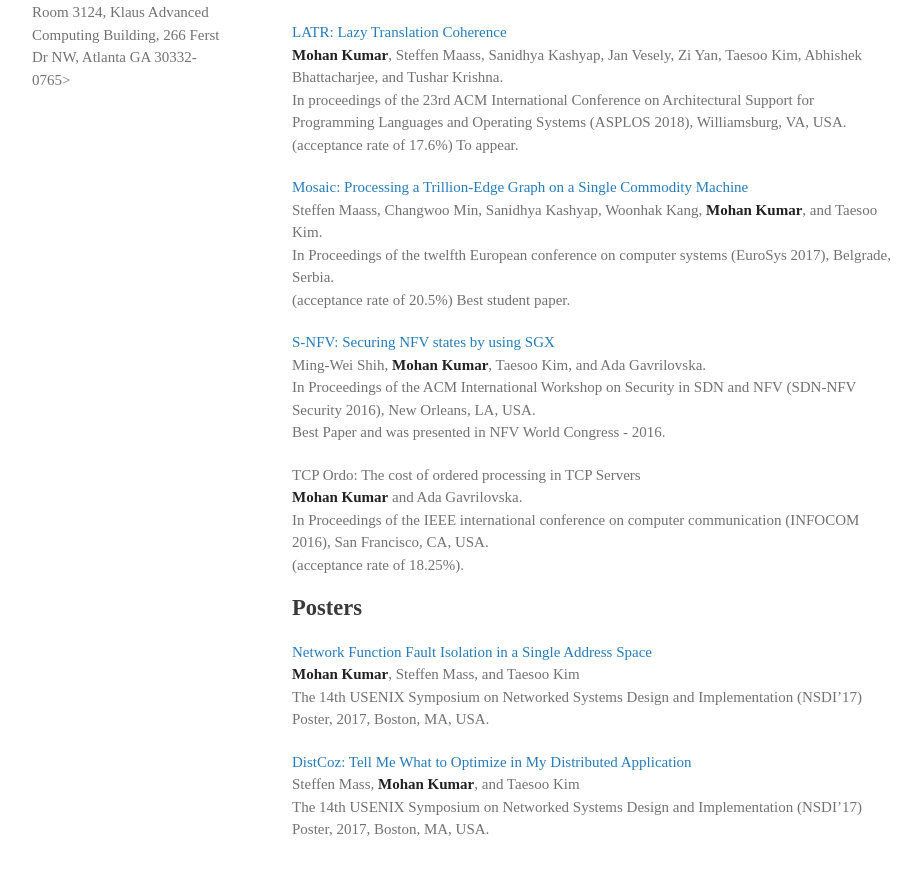
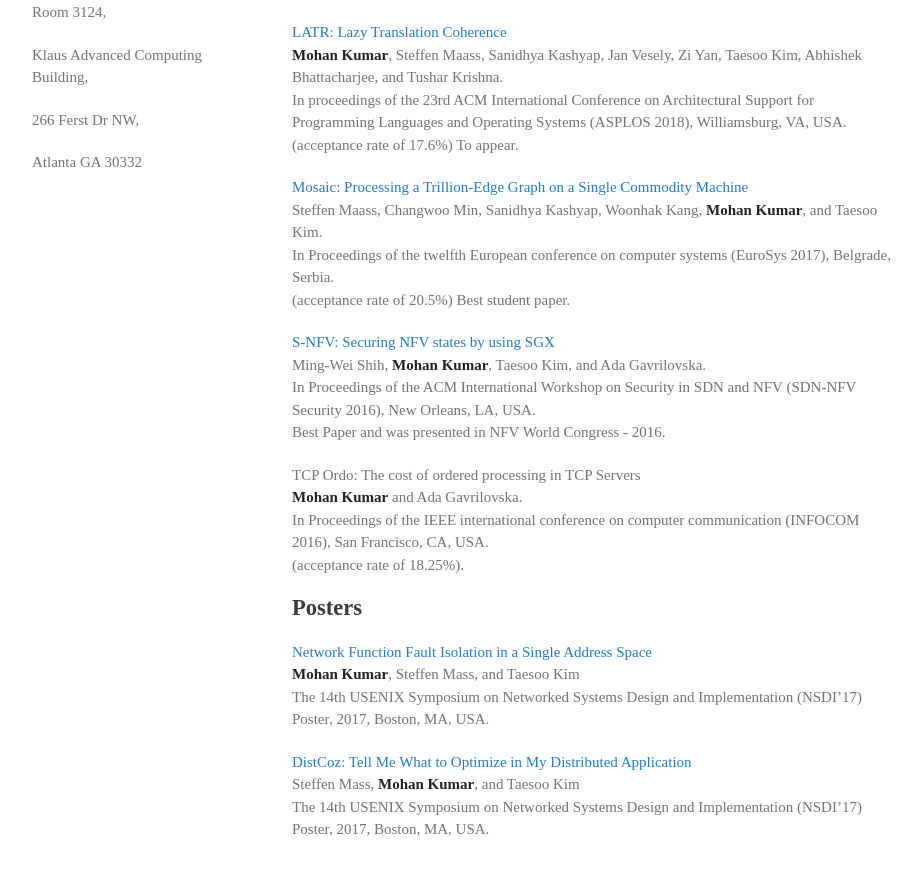
Before and after one commit to mohankku/mohankku.github.io, a Jekyll site: the page built from index.md, in a window 1280 px wide and 1280 px high. Shown: the part 369-1244 px from the top of the window, without its empty margins (178-1099 px from the left). Built offline with Jekyll 4.4.1, drawn with Linux system fonts in a browser that asks for light colours; our own code applies the rules of GitHub Pages for plain Markdown files.

Commit message:
update address

```diff
--- a/_layouts/default.html
+++ b/_layouts/default.html
@@ -27,8 +27,10 @@
             <a href="https://scholar.google.com/citations?user=NVCULdIAAAAJ&hl=en">Google Scholar</a></p></center>
         {% if site.github.is_user_page %}
         <center><p class="view"><img src=./data/mohan.png></p></center>
-        <p class="view">Room 3124, Klaus Advanced Computing Building,
-          266 Ferst Dr NW, Atlanta GA 30332-0765></p>
+        <p class="view">Room 3124,</p>
+        <p class="view">Klaus Advanced Computing Building,</p>
+        <p class="view">266 Ferst Dr NW,</p>
+        <p class="view">Atlanta GA 30332</p>
         {% endif %}
         {% if site.show_downloads %}
           <ul>
```
